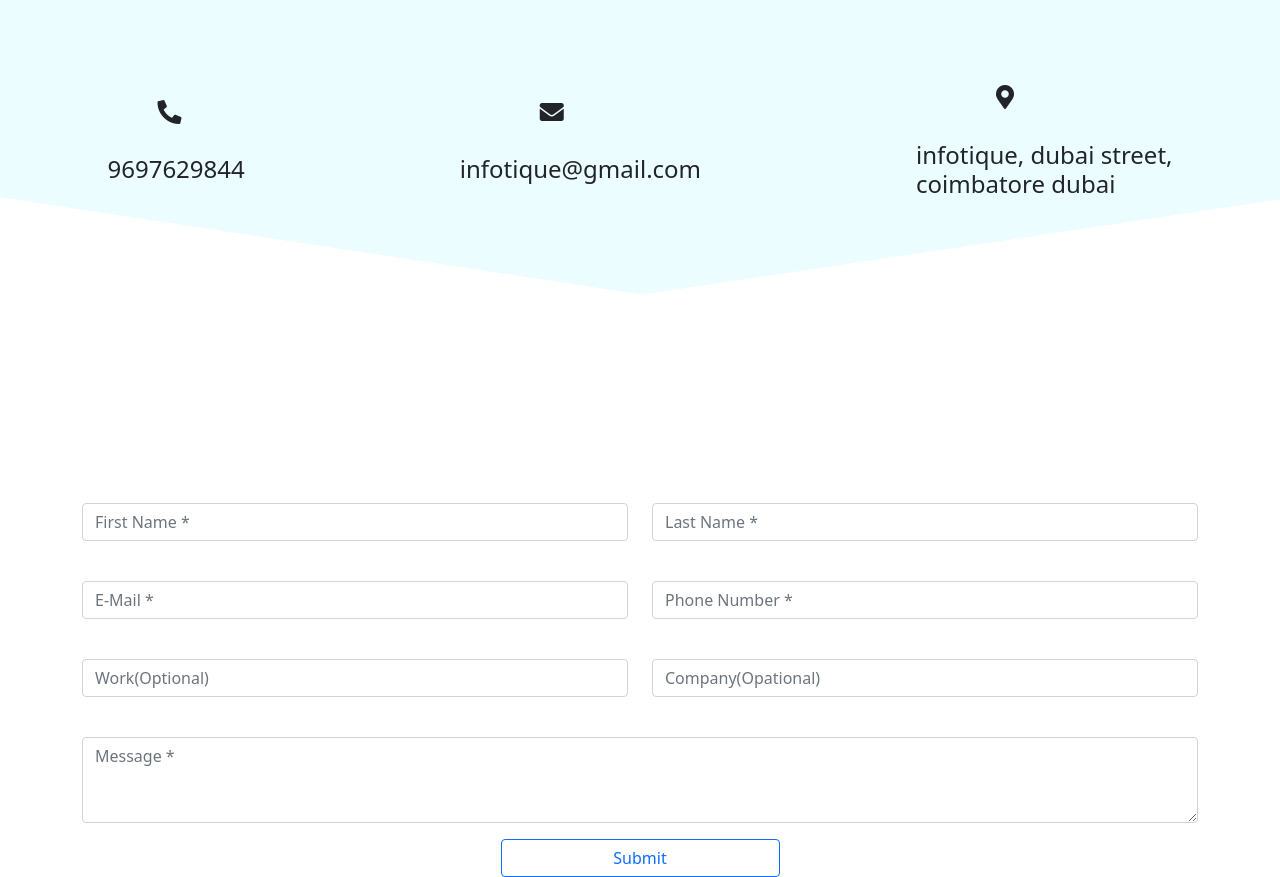
After one commit to Lipika0-531/nakshatra-official, a Django app: page /app/contact in a window 1280 px wide. The commit adds this page. Shown: the part 321-1198 px from the top of the page. Run offline with Django 3.2, Linux system fonts and the light colour scheme; some libraries are stand-ins or nearby versions.

Commit message:
ap contact completed

```diff
--- a/app/urls.py
+++ b/app/urls.py
@@ -3,4 +3,5 @@ from django.urls import path
 from . import views
 urlpatterns = [
     path("index", views.index),
+    path("contact",views.contact)
 ]
--- a/app/views.py
+++ b/app/views.py
@@ -5,3 +5,5 @@ from django.shortcuts import render
 
 def index(request):
     return render(request, "app/index.html")
+def contact(request):
+    return render(request, "app/contact.html")
--- /dev/null
+++ b/templates/app/assets/contact.css
@@ -0,0 +1,47 @@
+body {
+    margin: 0;
+  }
+  .hide{
+    display: flex;
+    justify-content: flex-start;
+    align-items: center;
+    flex-direction: column;
+    min-height: 100vh;
+  }
+  .one h3{
+    font-size: 1.5rem;
+  }
+  .fas{
+    padding-left: 50px;
+  }
+  .en{
+    padding-left: 80px;
+  }
+  .bg-top img {
+    height: 40vh;
+    width: 100%;
+    object-fit: cover;
+  }
+  .bg-middle {
+    display: flex;
+    justify-content: space-around;
+    align-items:center;
+    background-image: url("svg/triangle.svg");
+    background-position: center;
+    background-repeat: no-repeat;
+    background-size: cover;
+    height: 300px;
+    width: 100%;
+    margin-top: -4px;
+  }
+
+  @media (max-width: 1200px) {
+    .bg-middle {
+      height: 250px;
+    }
+  }
+  @media (max-width: 768px) {
+    .bg-middle {
+      height: 200px;
+    }
+  }
--- a/templates/app/assets/work.css
+++ /dev/null
@@ -1,3 +0,0 @@
-h1{
-    color: brown;
-}
--- /dev/null
+++ b/templates/app/contact.html
@@ -0,0 +1,89 @@
+<!DOCTYPE html>
+<html lang="en" dir="ltr">
+{%load static%}
+<head>
+  <meta charset="utf-8">
+  <meta http-equiv="X-UA-Compatible" content="IE=edge">
+  <meta name="viewport" content="width=device-width, initial-scale=1.0">
+  <link href="https://cdn.jsdelivr.net/npm/bootstrap@5.0.2/dist/css/bootstrap.min.css" rel="stylesheet" integrity="sha384-EVSTQN3/azprG1Anm3QDgpJLIm9Nao0Yz1ztcQTwFspd3yD65VohhpuuCOmLASjC" crossorigin="anonymous">
+  <title>Document</title>
+  <title>Natshathra</title>
+  <link rel="stylesheet" href="{% static 'app/assets/contact.css'%}">
+  <link rel="preconnect" href="https://fonts.googleapis.com">
+  <link rel="stylesheet" href="https://pro.fontawesome.com/releases/v5.10.0/css/all.css" integrity="sha384-AYmEC3Yw5cVb3ZcuHtOA93w35dYTsvhLPVnYs9eStHfGJvOvKxVfELGroGkvsg+p" crossorigin="anonymous" />
+</head>
+
+<body>
+  <section class="hide">
+    <div class=bg-top>
+      <img src='https://cdn.discordapp.com/attachments/830741919121408021/859859850916528168/dell.jpg'>
+    </div>
+    <div class=bg-middle>
+      <div class="one">
+        <h3><i class="fas fa-phone-alt"></i> <br> <br> 9697629844</h3>
+      </div>
+      <div class="one">
+        <h3><i class="fas en fa-envelope"></i><br> <br> infotique@gmail.com</h3>
+      </div>
+      <div class="one">
+        <h3><i class="fas en fa-map-marker-alt"></i><br> <br> infotique, dubai street,<br> coimbatore dubai</h3>
+      </div>
+    </div>
+  </section>
+  <form>
+    <div class="container">
+      <div class="row">
+        <div class="col-md-6">
+          <div class="mb-3">
+            <label for="first name" class="form-label"></label>
+            <input type="text" class="form-control" id="first nam" placeholder="First Name *" required>
+          </div>
+        </div>
+        <div class="col-md-6">
+          <div class="mb-3">
+            <label for="last name" class="form-label"></label>
+            <input type="text" class="form-control" id="last name" placeholder="Last Name *" required>
+          </div>
+        </div>
+      </div>
+      <div class="row">
+        <div class="col-md-6">
+          <div class="mb-3">
+            <label for="exampleInputEmail1" class="form-label"></label>
+            <input type="email" class="form-control" id="exampleInputEmail" placeholder="E-Mail *" required>
+          </div>
+        </div>
+        <div class="col-md-6">
+          <div class="mb-3">
+            <label for="phone number" class="form-label"></label>
+            <input type="phonenumber" class="form-control" id="phone number" placeholder="Phone Number *" required>
+          </div>
+        </div>
+      </div>
+      <div class="row">
+        <div class="col-md-6">
+          <div class="mb-3">
+            <label for="work" class="form-label"></label>
+            <input type="text" class="form-control" id="work" placeholder="Work(Optional)">
+          </div>
+        </div>
+        <div class="col-md-6">
+          <div class="mb-3">
+            <label for="company" class="form-label"></label>
+            <input type="text" class="form-control" id="company" placeholder="Company(Opational)">
+          </div>
+        </div>
+        <div class="mb-3">
+          <label for="message" class="form-label"></label>
+          <textarea class="form-control" id="message" rows="3" placeholder="Message *" required></textarea>
+        </div>
+      </div>
+      <div class="d-grid gap-2 col-3 mx-auto">
+        <button type="submit" class="btn btn-outline-primary">Submit</button>
+      </div>
+    </div>
+  </form>
+  <!-- JavaScript Bundle with Popper -->
+  <script src="https://cdn.jsdelivr.net/npm/bootstrap@5.0.2/dist/js/bootstrap.bundle.min.js" integrity="sha384-MrcW6ZMFYlzcLA8Nl+NtUVF0sA7MsXsP1UyJoMp4YLEuNSfAP+JcXn/tWtIaxVXM" crossorigin="anonymous"></script>
+</body>
+</html>
```
Also changed, not shown: templates/app/boilerplate/header.css (added, +34 -0 lines), templates/app/boilerplate/header.html (+53 -3 lines), templates/app/work.html (deleted, +0 -13 lines), templates/app/assets/svg/triangle.svg (added).
